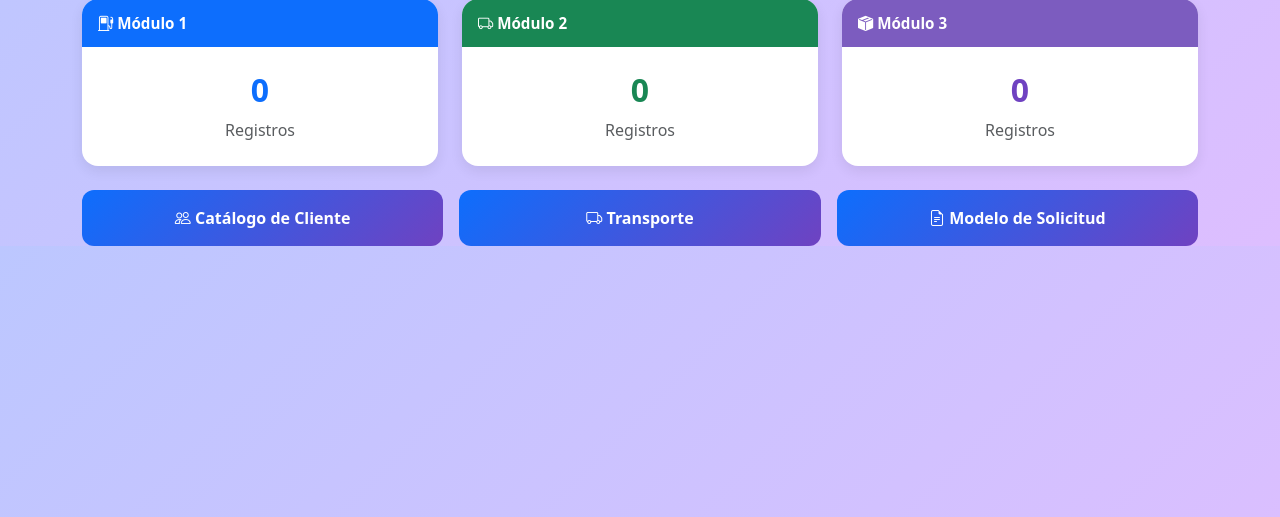
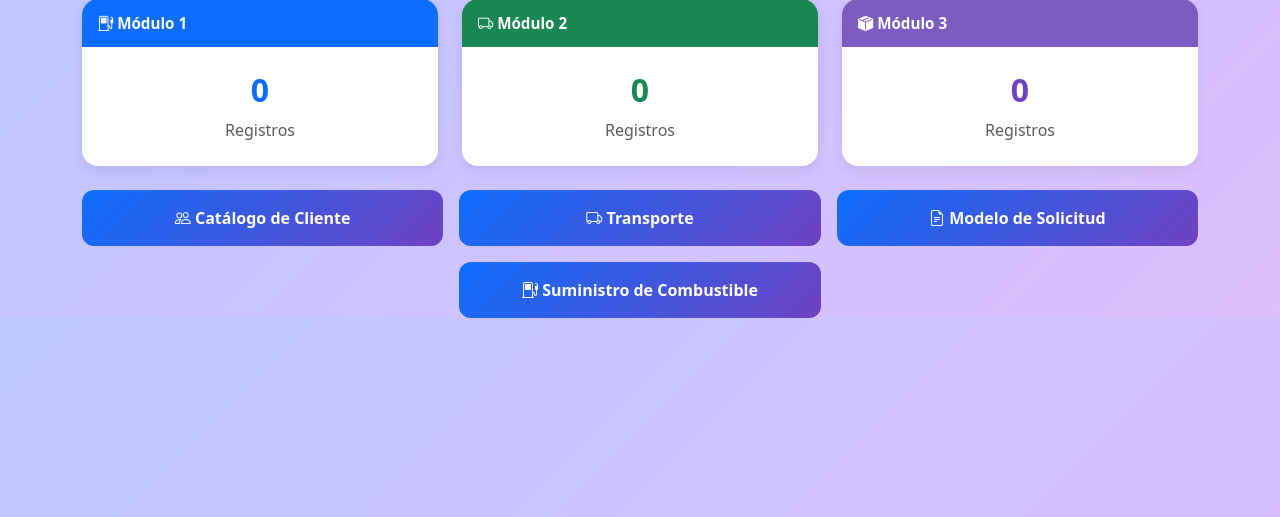
Before and after one commit to josecarlospr2002/gestcom_gestor_de_combustible_02, a Django app: page /dashboard/ in a window 1280 px wide. Shown: the part 179-696 px from the top of the page. Run offline with Django 5.2, Linux system fonts and the light colour scheme; a user stored in the database is signed in; tables that the repository leaves empty hold one stand-in row (values such as "Sample post").

Commit message:
Implementación de suministro de combustible con almacén de producción

```diff
--- a/combustible/urls.py
+++ b/combustible/urls.py
@@ -25,4 +25,11 @@ urlpatterns = [
     path('solicitudes/eliminar/<int:pk>/', views.eliminar_solicitud, name='eliminar_solicitud'),
     path('solicitudes/aprobar/<int:pk>/', views.aprobar_solicitud, name='aprobar_solicitud'),
     path('solicitudes/rechazar/<int:pk>/', views.rechazar_solicitud, name='rechazar_solicitud'),
+
+    # URLs de Suministro de Combustible
+    path('suministros/', views.lista_suministros, name='lista_suministros'),
+    path('suministros/crear/', views.crear_suministro, name='crear_suministro'),
+    path('suministros/editar/<int:pk>/', views.editar_suministro, name='editar_suministro'),
+    path('suministros/validar/<int:pk>/', views.validar_suministro, name='validar_suministro'),
+    path('suministros/eliminar/<int:pk>/', views.eliminar_suministro, name='eliminar_suministro'),
 ]
--- a/combustible/views.py
+++ b/combustible/views.py
@@ -4,8 +4,9 @@ from django.contrib import messages
 from decimal import Decimal, InvalidOperation
 from django.utils import timezone
 from django.utils.dateparse import parse_datetime
-from .models import CatalogoCliente, Transporte, ModeloSolicitud, DetalleSolicitud, DetalleSolicitudVehiculo
-from .forms import CatalogoClienteForm, TransporteForm
+from .models import CatalogoCliente, Transporte, ModeloSolicitud, DetalleSolicitud, DetalleSolicitudVehiculo, \
+    AlmacenProduccion, SuministroCombustible
+from .forms import CatalogoClienteForm, TransporteForm, SuministroCombustibleForm
 
 
 @login_required
@@ -539,3 +540,115 @@ def rechazar_solicitud(request, pk):
     solicitud.save()
     messages.success(request, f'Solicitud #{solicitud.id} rechazada correctamente.')
     return redirect('lista_solicitudes')
+
+
+@login_required
+def lista_suministros(request):
+    if request.user.departamento not in ['admin', 'petroleo']:
+        messages.error(request, 'No tiene permisos para ver los suministros.')
+        return redirect('dashboard')
+    suministros = SuministroCombustible.objects.all()
+    almacen = AlmacenProduccion.objects.first()
+    if not almacen:
+        almacen = AlmacenProduccion.objects.create(cantidad_actual=0)
+    return render(request, 'combustible/lista_suministros.html', {
+        'suministros': suministros,
+        'almacen': almacen,
+    })
+
+
+@login_required
+def crear_suministro(request):
+    if request.user.departamento not in ['admin', 'petroleo']:
+        messages.error(request, 'No tiene permisos para crear suministros.')
+        return redirect('lista_suministros')
+
+    almacen = AlmacenProduccion.objects.first()
+    if not almacen:
+        almacen = AlmacenProduccion.objects.create(cantidad_actual=0)
+
+    if request.method == 'POST':
+        form = SuministroCombustibleForm(request.POST)
+        if form.is_valid():
+            suministro = form.save(commit=False)
+            suministro.cantidad_antes = almacen.cantidad_actual
+            suministro.cantidad_despues = almacen.cantidad_actual
+            suministro.estado = 'pendiente'
+            suministro.save()
+            messages.success(request, 'Suministro creado correctamente. Pendiente de validar.')
+            return redirect('lista_suministros')
+        else:
+            messages.error(request, 'Por favor, corrija los errores señalados.')
+    else:
+        form = SuministroCombustibleForm()
+
+    return render(request, 'combustible/crear_suministro.html', {'form': form})
+
+
+@login_required
+def editar_suministro(request, pk):
+    if request.user.departamento not in ['admin', 'petroleo']:
+        messages.error(request, 'No tiene permisos para modificar suministros.')
+        return redirect('lista_suministros')
+
+    suministro = get_object_or_404(SuministroCombustible, pk=pk)
+    if suministro.estado != 'pendiente':
+        messages.error(request, 'Este suministro no se puede modificar.')
+        return redirect('lista_suministros')
+
+    if request.method == 'POST':
+        form = SuministroCombustibleForm(request.POST, instance=suministro)
+        if form.is_valid():
+            form.save()
+            messages.success(request, 'Suministro modificado correctamente.')
+            return redirect('lista_suministros')
+        else:
+            messages.error(request, 'Por favor, corrija los errores señalados.')
+    else:
+        form = SuministroCombustibleForm(instance=suministro)
+
+    return render(request, 'combustible/editar_suministro.html', {'form': form, 'suministro': suministro})
+
+
+@login_required
+def validar_suministro(request, pk):
+    if request.user.departamento not in ['admin', 'petroleo']:
+        messages.error(request, 'No tiene permisos para validar suministros.')
+        return redirect('lista_suministros')
+
+    suministro = get_object_or_404(SuministroCombustible, pk=pk)
+    if suministro.estado != 'pendiente':
+        messages.error(request, 'Este suministro no se puede validar.')
+        return redirect('lista_suministros')
+
+    almacen = AlmacenProduccion.objects.first()
+    if not almacen:
+        almacen = AlmacenProduccion.objects.create(cantidad_actual=0)
+
+    # Actualizar almacén
+    almacen.cantidad_actual += suministro.cantidad
+    almacen.save()
+
+    # Actualizar suministro
+    suministro.cantidad_despues = almacen.cantidad_actual
+    suministro.estado = 'validado'
+    suministro.save()
+
+    messages.success(request, 'Suministro validado correctamente. Combustible agregado al almacén.')
+    return redirect('lista_suministros')
+
+
+@login_required
+def eliminar_suministro(request, pk):
+    if request.user.departamento not in ['admin', 'petroleo']:
+        messages.error(request, 'No tiene permisos para eliminar suministros.')
+        return redirect('lista_suministros')
+
+    suministro = get_object_or_404(SuministroCombustible, pk=pk)
+    if suministro.estado != 'pendiente':
+        messages.error(request, 'Este suministro no se puede eliminar.')
+        return redirect('lista_suministros')
+
+    suministro.delete()
+    messages.success(request, 'Suministro eliminado correctamente.')
+    return redirect('lista_suministros')
--- a/templates/combustible/dashboard.html
+++ b/templates/combustible/dashboard.html
@@ -122,5 +122,13 @@
                 </a>
             </div>
         {% endif %}
+        {% if user.departamento == 'admin' or user.departamento == 'petroleo' %}
+            <div class="col-md-6 col-lg-4">
+                <a href="{% url 'lista_suministros' %}" class="btn btn-acceso text-white w-100"
+                   style="background: linear-gradient(135deg, #0d6efd, #6f42c1); border: none;">
+                    <i class="bi bi-fuel-pump"></i> Suministro de Combustible
+                </a>
+            </div>
+        {% endif %}
     </div>
 {% endblock %}
```
Also changed, not shown: combustible/admin.py (+13 -1 lines), combustible/forms.py (+45 -1 lines), combustible/models.py (+53 -0 lines), combustible/migrations/0008_almacenproduccion_suministrocombustible.py (added).
